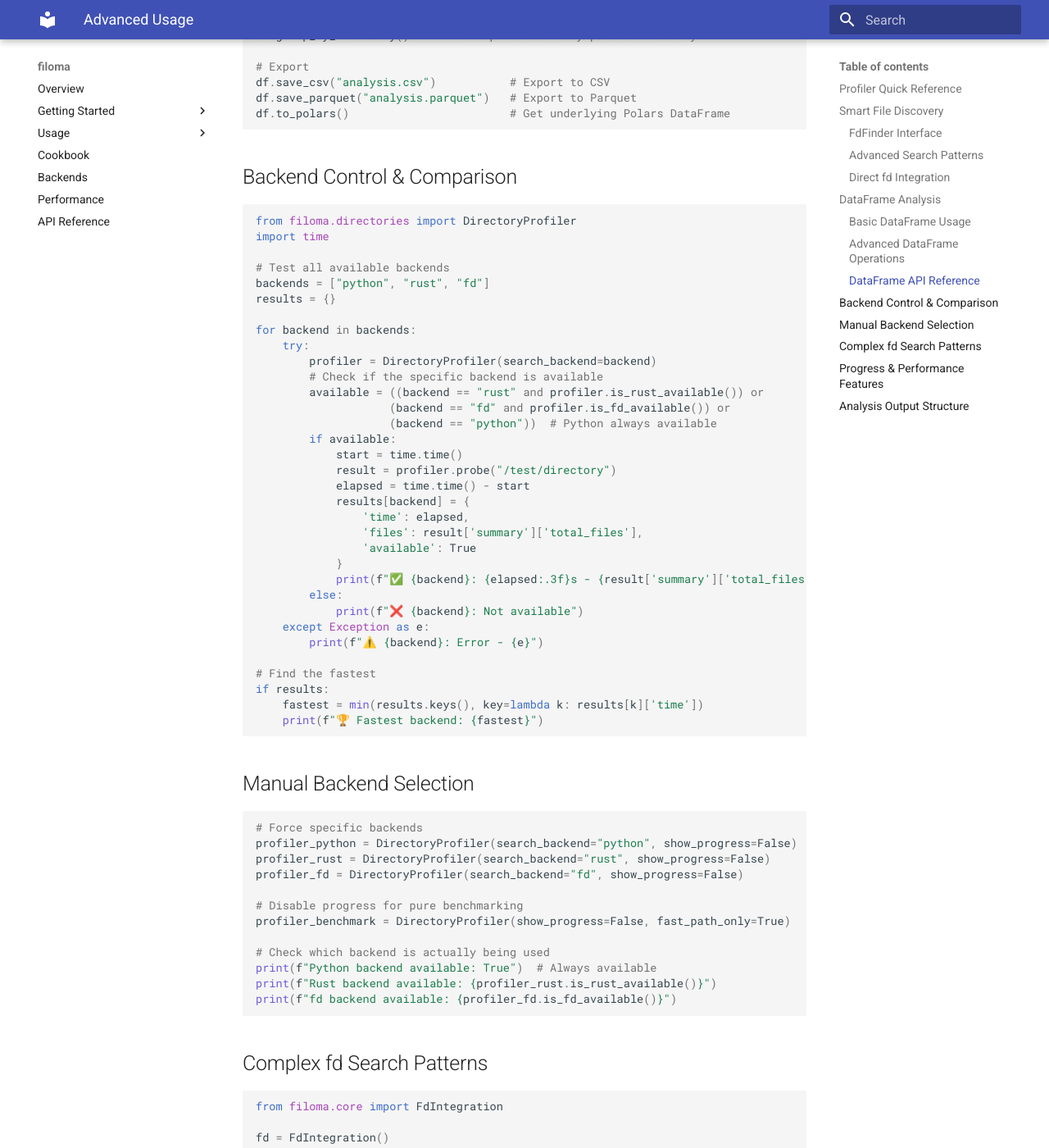
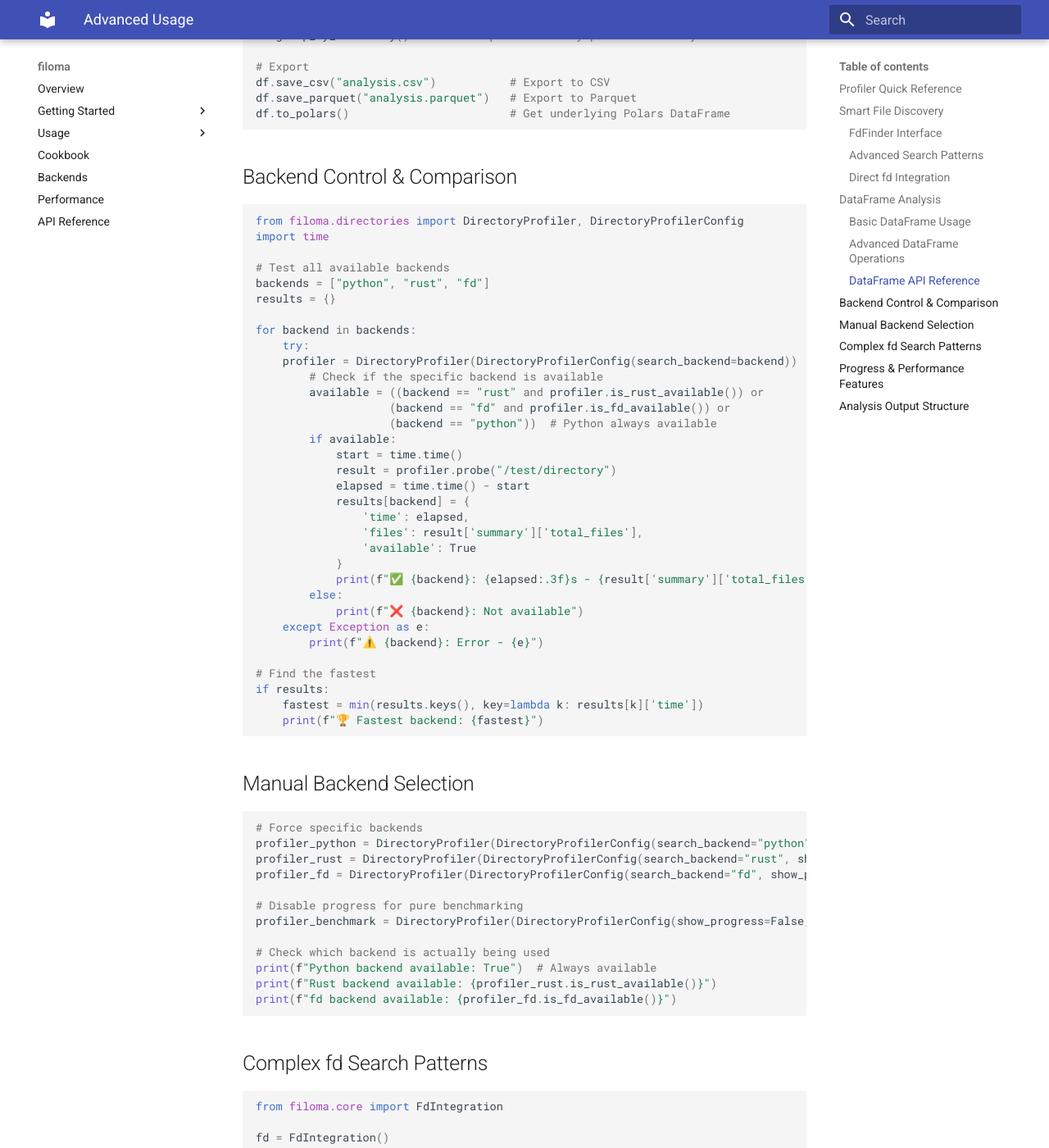
Before and after one commit to kalfasyan/filoma, an MkDocs documentation site: the page built from docs/advanced-usage.md, in a window 1280 px wide and 1400 px high, scrolled down 4344 px. Shown: the whole window at 82% size. Built offline with MkDocs 1.6.1 and Material for MkDocs 9.7.7, drawn with Linux system fonts in a browser that asks for light colours; some of the changed text lies outside the part shown.

Commit message:
refactor: update DirectoryProfiler initialization to use DirectoryProfilerConfig

````diff
--- a/docs/advanced-usage.md
+++ b/docs/advanced-usage.md
@@ -7,14 +7,14 @@
 DirectoryProfiler — high-level directory analysis (counts, extensions, empty folders, timing)
 
 ```python
-from filoma.directories import DirectoryProfiler
+from filoma.directories import DirectoryProfiler, DirectoryProfilerConfig
 
-profiler = DirectoryProfiler(
+profiler = DirectoryProfiler(DirectoryProfilerConfig(
     search_backend='auto',   # 'auto'|'rust'|'fd'|'python'
     use_async=False,         # Rust async scanner (network-optimized)
     build_dataframe=True,    # collect paths into a DataFrame (Polars)
     show_progress=True,
-)
+))
 result = profiler.probe('.')
 profiler.print_summary(result)
 ```
@@ -138,10 +138,10 @@
 ### Basic DataFrame Usage
 
 ```python
-from filoma.directories import DirectoryProfiler
+from filoma.directories import DirectoryProfiler, DirectoryProfilerConfig
 
 # Enable DataFrame building for advanced analysis
-profiler = DirectoryProfiler(build_dataframe=True)
+profiler = DirectoryProfiler(DirectoryProfilerConfig(build_dataframe=True))
 result = profiler.probe(".")
 
 # Get the DataFrame with all file paths
@@ -201,7 +201,7 @@
 ## Backend Control & Comparison
 
 ```python
-from filoma.directories import DirectoryProfiler
+from filoma.directories import DirectoryProfiler, DirectoryProfilerConfig
 import time
 
 # Test all available backends
@@ -210,7 +210,7 @@
 
 for backend in backends:
     try:
-        profiler = DirectoryProfiler(search_backend=backend)
+    profiler = DirectoryProfiler(DirectoryProfilerConfig(search_backend=backend))
         # Check if the specific backend is available
         available = ((backend == "rust" and profiler.is_rust_available()) or
                     (backend == "fd" and profiler.is_fd_available()) or
@@ -240,12 +240,12 @@
 
 ```python
 # Force specific backends
-profiler_python = DirectoryProfiler(search_backend="python", show_progress=False)
-profiler_rust = DirectoryProfiler(search_backend="rust", show_progress=False)
-profiler_fd = DirectoryProfiler(search_backend="fd", show_progress=False)
+profiler_python = DirectoryProfiler(DirectoryProfilerConfig(search_backend="python", show_progress=False))
+profiler_rust = DirectoryProfiler(DirectoryProfilerConfig(search_backend="rust", show_progress=False))
+profiler_fd = DirectoryProfiler(DirectoryProfilerConfig(search_backend="fd", show_progress=False))
 
 # Disable progress for pure benchmarking
-profiler_benchmark = DirectoryProfiler(show_progress=False, fast_path_only=True)
+profiler_benchmark = DirectoryProfiler(DirectoryProfilerConfig(show_progress=False, fast_path_only=True))
 
 # Check which backend is actually being used
 print(f"Python backend available: True")  # Always available
@@ -299,17 +299,17 @@
 
 # Most profilers support progress bars via `show_progress=True` (behavior may
 # differ depending on backend availability and interactive environment)
-profiler = DirectoryProfiler(show_progress=True)
+profiler = DirectoryProfiler(DirectoryProfilerConfig(show_progress=True))
 result = profiler.probe("/path/to/large/directory")
 profiler.print_summary(result)
 
 # Fast path only mode (just finds file paths, no metadata)
-profiler_fast = DirectoryProfiler(show_progress=True, fast_path_only=True)
+profiler_fast = DirectoryProfiler(DirectoryProfilerConfig(show_progress=True, fast_path_only=True))
 result_fast = profiler_fast.probe("/path/to/large/directory")
 print(f"Found {result_fast['summary']['total_files']} files (fast path only)")
 
 # Disable progress for benchmarking
-profiler_benchmark = DirectoryProfiler(show_progress=False)
+profiler_benchmark = DirectoryProfiler(DirectoryProfilerConfig(show_progress=False))
 ```
 
 ## Analysis Output Structure
````
Also changed, not shown: README.md (+3 -3 lines), docs/backends.md (+8 -8 lines), docs/benchmarks.md (+1 -1 lines), docs/cookbook.md (+1 -1 lines), docs/installation.md (+10 -9 lines), docs/scanning.md (+5 -5 lines), src/filoma/__init__.py (+9 -4 lines), 3 other files.
